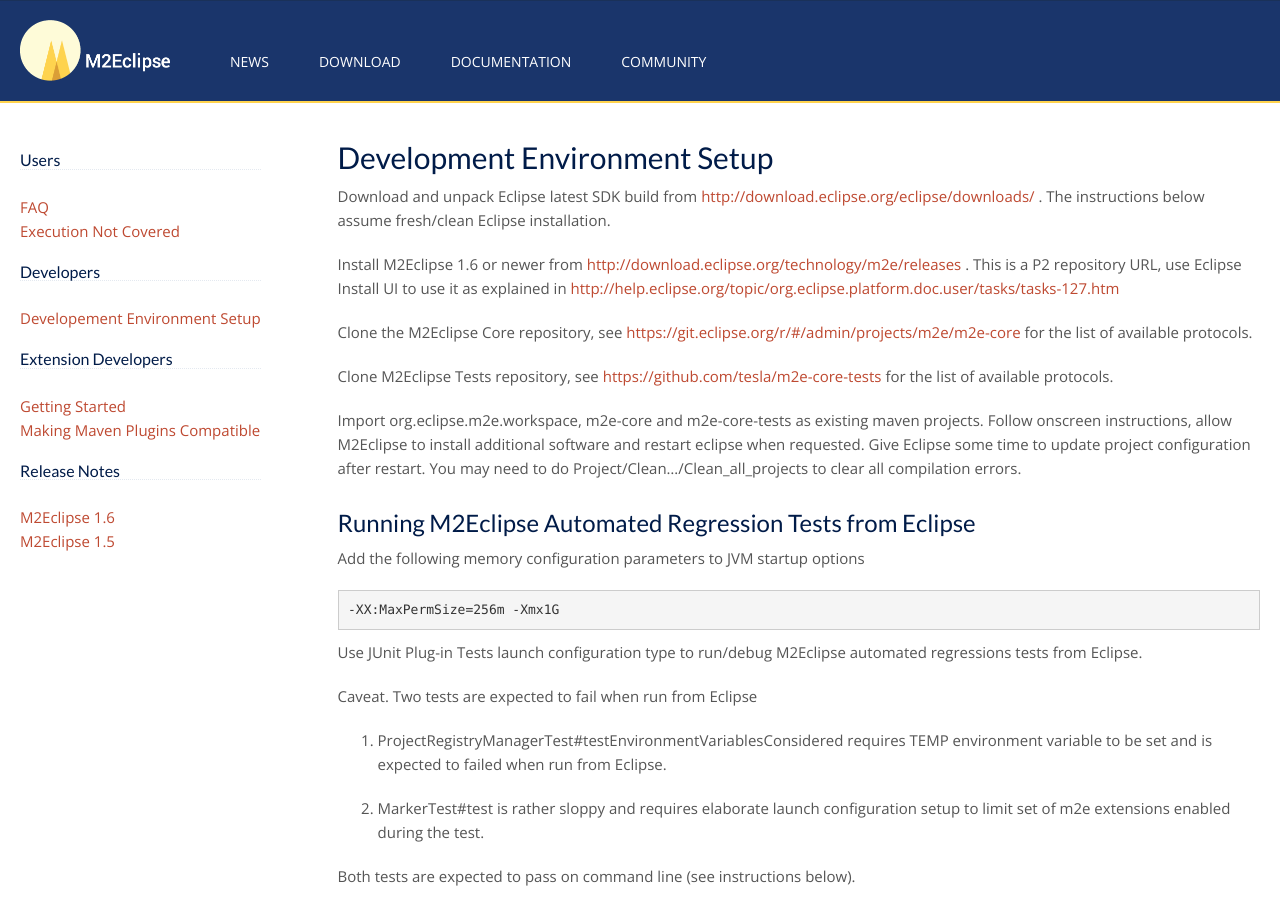
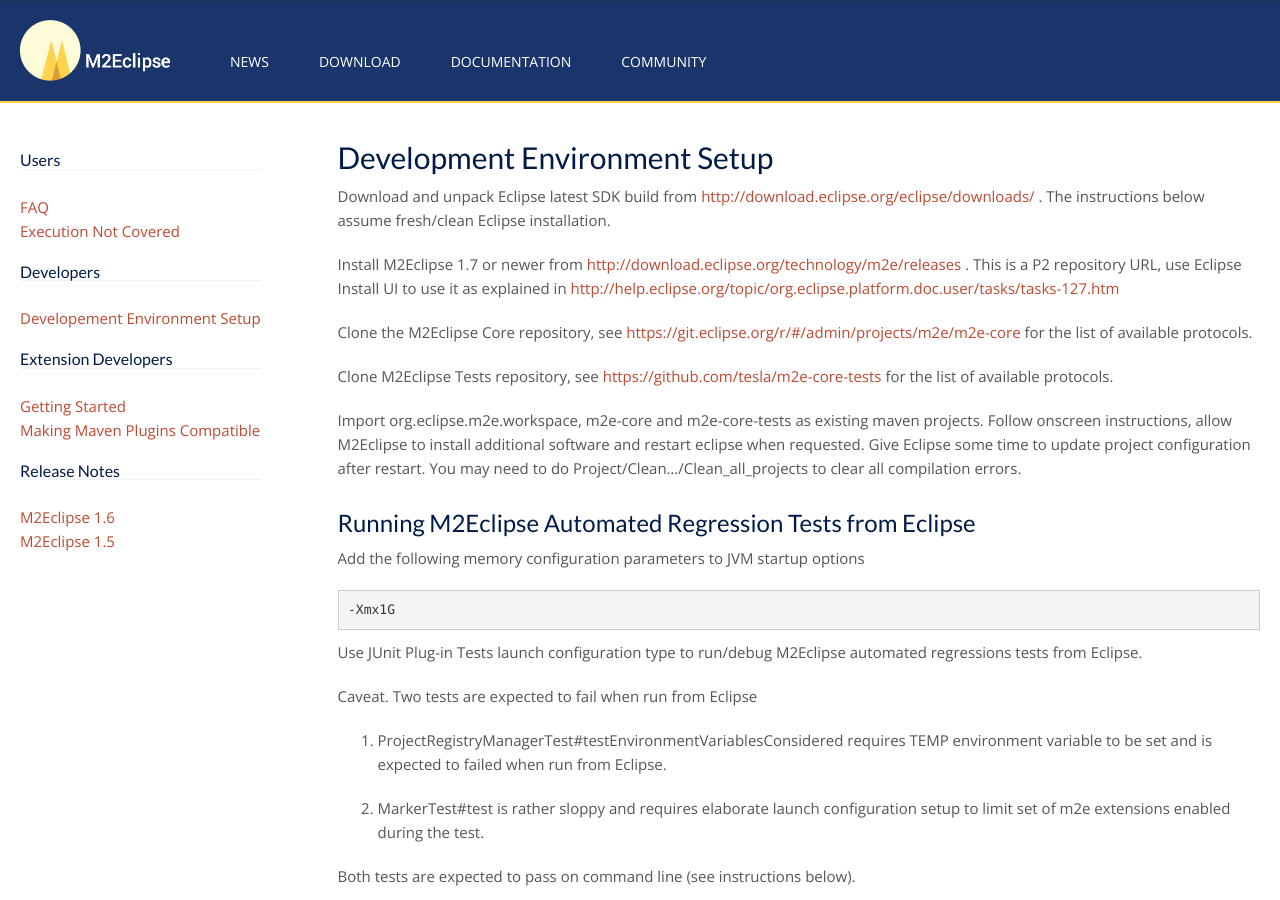
Before and after one commit to takari/m2eclipse-website, a Jekyll site: the page built from documentation/m2e-development-environment.md, in a window 1280 px wide and 900 px high. Built offline with Jekyll 4.4.1, drawn with Linux system fonts in a browser that asks for light colours; some web fonts are replaced; Markdown is read by kramdown in place of the engine named in the settings.

Commit message:
Releasing m2e 1.7 - part 1
Signed-off-by: Fred Bricon <fbricon@gmail.com>

````diff
--- a/documentation/m2e-development-environment.md
+++ b/documentation/m2e-development-environment.md
@@ -7,7 +7,7 @@
 
 Download and unpack Eclipse latest SDK build from <http://download.eclipse.org/eclipse/downloads/> . The instructions below assume fresh/clean Eclipse installation.
 
-Install M2Eclipse 1.6 or newer from <http://download.eclipse.org/technology/m2e/releases> . This is a P2 repository URL, use Eclipse Install UI to use it as explained in <http://help.eclipse.org/topic/org.eclipse.platform.doc.user/tasks/tasks-127.htm>
+Install M2Eclipse 1.7 or newer from <http://download.eclipse.org/technology/m2e/releases> . This is a P2 repository URL, use Eclipse Install UI to use it as explained in <http://help.eclipse.org/topic/org.eclipse.platform.doc.user/tasks/tasks-127.htm>
 
 Clone the M2Eclipse Core repository, see <https://git.eclipse.org/r/#/admin/projects/m2e/m2e-core> for the list of available protocols.
 
@@ -20,7 +20,7 @@
 Add the following memory configuration parameters to JVM startup options
 
 ```
--XX:MaxPermSize=256m -Xmx1G
+-Xmx1G
 ```
 
 Use JUnit Plug-in Tests launch configuration type to run/debug M2Eclipse automated regressions tests from Eclipse.
--- a/index.html
+++ b/index.html
@@ -24,7 +24,7 @@
       <li>Quick search for dependencies in Maven remote repositories</li>
     </ul>
     <h2>Installation</h2>
-    <p>You can install the lastest M2Eclipse release (1.6.2) by using the following update site from
+    <p>You can install the lastest M2Eclipse release (1.7.0) by using the following update site from
 within Eclipse:</p>
     <p>
       <a href="http://download.eclipse.org/technology/m2e/releases" target="_blank">
````
Also changed, not shown: documentation/m2e-extension-development.md (+1 -1 lines), documentation/m2e-faq.md (+1 -1 lines), documentation/m2e-making-maven-plugins-compat.md (+1 -1 lines), m2e-downloads.md (+17 -11 lines).
